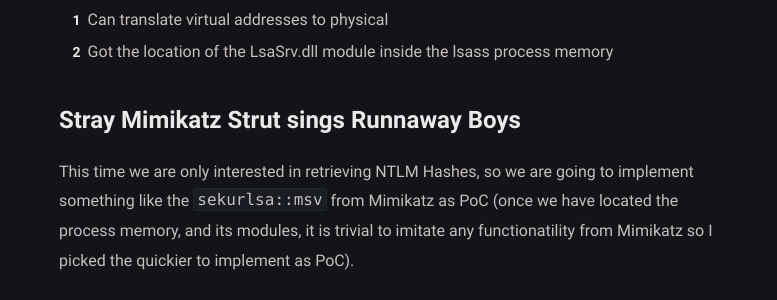
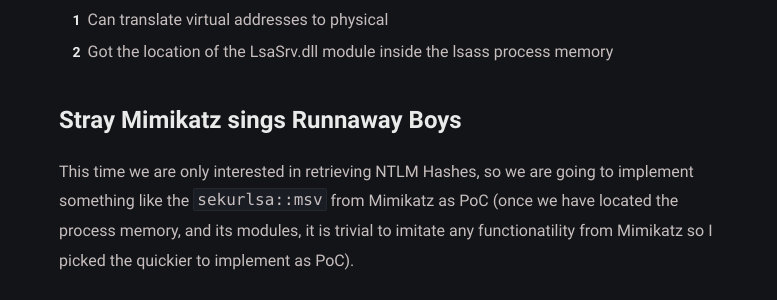
Before and after one commit to Adepts-Of-0xCC/blog, a Jekyll site: the page built from _posts/lsass-physical-memory/2021-05-08-physical-graffiti-lsass.md, in a window 1280 px wide and 900 px high, scrolled down 20711 px. Shown: the part 154-454 px from the top of the window, without its empty margins (251-1028 px from the left). Built offline with Jekyll 4.4.1, drawn with Linux system fonts in a browser that asks for light colours; some web fonts are replaced.

Commit message:
Update 2021-05-08-physical-graffiti-lsass.md

```diff
--- a/_posts/lsass-physical-memory/2021-05-08-physical-graffiti-lsass.md
+++ b/_posts/lsass-physical-memory/2021-05-08-physical-graffiti-lsass.md
@@ -762,7 +762,7 @@
 1. Can translate virtual addresses to physical
 2. Got the location of the LsaSrv.dll module inside the lsass process memory
 
-# Stray Mimikatz Strut sings Runnaway Boys
+# Stray Mimikatz sings Runnaway Boys
 
 This time we are only interested in retrieving NTLM Hashes, so we are going to implement something like the `sekurlsa::msv` from Mimikatz as PoC (once we have located the process memory, and its modules, it is trivial to imitate any functionatility from Mimikatz so I picked the quickier to implement as PoC).
 
```
